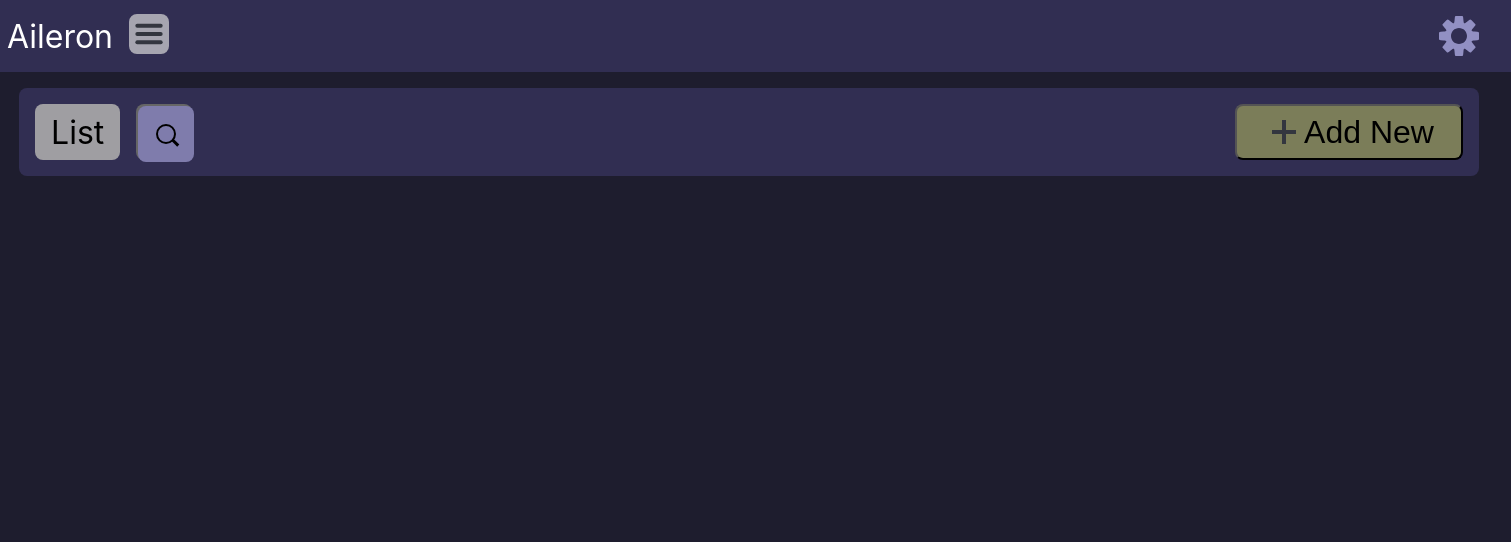
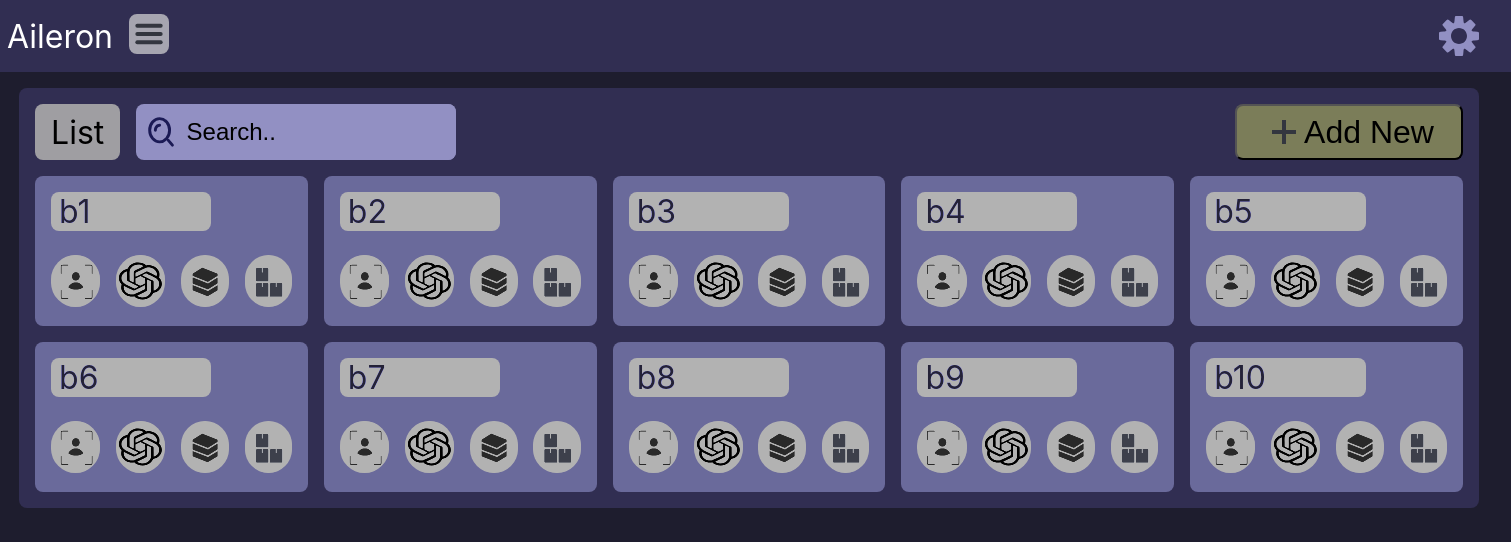
Before and after one commit to Duc7111/AIGENT_JS, an Electron app: page frontend/src/index.html in a window 1600 px wide. Shown: the top 542 px of the page, 89-1600 px from the left. Drawn offline with Linux system fonts and the light colour scheme.

Commit message:
show list component

```diff
--- a/frontend/src/index.css
+++ b/frontend/src/index.css
@@ -231,77 +231,98 @@ body {
   align-items: center;
 }
 
-.base {
-  position: relative;
+.base{
+  display: flex;
+  justify-content: center;
+  align-items: center;
   height: 56px;
-  width: 200px;
+  width: 320px;
+  background-color: #9290C3;
+  border-radius: 8px;
   margin-left: 16px;
+  border: none;
+  border-style: none;
 }
-.search-box {
-  width: 56px;
-  height: 56px;
+
+.base .ic_search{
+  height: 40px;
+  width: auto;
+  margin: 8px;
+}
+
+.base .search_bar{
+  height: 100%;
+  width: 100%;
+  background-color:inherit;
+  border-radius: 8px;
+  border: none;
+  border-style: none;
+  font-size: 24px;
+}
+
+.search_bar::placeholder{
+  color: #000000;
+  font-size: 24px;
+}
+
+.search_bar:focus{
+  outline: none;
+}
+
+.base.clicked {
+  border: 2px solid transparent;
+  transition: border-color 0.3s ease;
+  border-color: black;
+}
+
+#list-directory{
+  margin-top: 16px;
+  display: grid;
+  grid-template-columns: repeat(auto-fill, minmax(230px, 1fr));
+  grid-gap: 16px;
+}
+
+.directory-content{
+  display: flex;
+  flex-direction: column;
+  justify-content: left;
+
+  height: 150px;
+  width: 100%;
+  background-color: #9897DD;
   border-radius: 8px;
   cursor: pointer;
-  position: absolute;
-  background: #7F7CAC;
-  z-index: 9;
-  transition: .3s;
-  transform: translate(2px, 2px);
+  filter: brightness(0.7);
 }
-.search-box:before, .search-box:after {
-  content: "";
-  position: absolute;
+
+.directory-name{
+  margin: 16px;
+  width: 160px;
+  height: 52px;
+  border-radius: 8px;
+  font-size: 32px;
+  color: #1E1D2E;
+  background-color: #9897DD;
+  filter: brightness(1.7);
+  justify-items: center;
+  padding-left: 8px;
 }
-.search-box:before {
-  width: 16px;
-  height: 16px;
-  border: 2px solid black;
-  border-radius: 50%;
-  left: 50%;
-  top: 50%;
-  transform: translate(-50%, -50%);
+
+.directory-icons{
+  display: flex;
+  justify-content: space-between;
+  height: 100%;
+  margin-top:8px;
+  margin-left: 16px;
+  margin-right: 16px;
+
 }
-.search-box:after {
-  width: 2.5px;
-  height: 8px;
-  background: black;
-  top: 50%;
-  left: 50%;
-  transform: translate(8px, 5px) rotate(-45deg);
+
+.icon_model{
+  height: 52px;
+  width: auto;
+  background-color: #9897DD;
+  filter: brightness(1.7);
+  border-radius: 50px;
+  color: #1E1D2E;
 }
-input {
-  width: 56px;
-  height: 56px;
-  border-radius: 8px;
-  border: none;
-  color: white;
-  font-size: 14px;
-  background: #666;
-  position: absolute;
-  z-index: 6;
-  transition: .3s;
-}
-.cross {
-  cursor: pointer;
-  font-size: 25px;
-  transition: .3s;
-  position: relative;
-  z-index: 3;
-  display: inline-block;
-  transform: translate(20px, 11px) rotate(-360deg);
-}
-.move-search {
-  width: 40px;
-  height: 40px;
-  border-radius: 50%;
-  transform: translate(355px, 5px);
-}
-.active input {
-  width: 400px;
-  height: 40px;
-  padding: 0 60px 0 20px;
-  border-radius: 30px;
-}
-.show-cross {
-  transform: translate(420px, 11px) rotate(0deg);
-}
--- a/frontend/src/index.html
+++ b/frontend/src/index.html
@@ -67,9 +67,14 @@
             <div class="left-header">
               <div class="text chatflow-name">List</div>
               <div class="base">
-                <input type="text" />
-                <div class="search-box"></div>
-                <div class="cross">X</div>
+                <img src="./image/ic_search.svg" class="ic_search" />
+                <input
+                  type="text"
+                  class="search_bar"
+                  placeholder="Search.."
+                  onclick="search()"
+                  onblur="reset()"
+                />
               </div>
             </div>
             <div class="right-header">
@@ -88,9 +93,14 @@
             <div class="left-header">
               <div class="text chatflow-name">Libraries</div>
               <div class="base">
-                <input type="text" />
-                <div class="search-box"></div>
-                <div class="cross">X</div>
+                <img src="./image/ic_search.svg" class="ic_search" />
+                <input
+                  type="text"
+                  class="search_bar"
+                  placeholder="Search.."
+                  onclick="search()"
+                  onblur="reset()"
+                />
               </div>
             </div>
           </div>
@@ -103,9 +113,14 @@
             <div class="left-header">
               <div class="text chatflow-name">Assistants</div>
               <div class="base">
-                <input type="text" />
-                <div class="search-box"></div>
-                <div class="cross">X</div>
+                <img src="./image/ic_search.svg" class="ic_search" />
+                <input
+                  type="text"
+                  class="search_bar"
+                  placeholder="Search.."
+                  onclick="search()"
+                  onblur="reset()"
+                />
               </div>
             </div>
           </div>
@@ -116,9 +131,14 @@
             <div class="left-header">
               <div class="text chatflow-name">API View</div>
               <div class="base">
-                <input type="text" />
-                <div class="search-box"></div>
-                <div class="cross">X</div>
+                <img src="./image/ic_search.svg" class="ic_search" />
+                <input
+                  type="text"
+                  class="search_bar"
+                  placeholder="Search.."
+                  onclick="search()"
+                  onblur="reset()"
+                />
               </div>
             </div>
           </div>
@@ -186,5 +206,117 @@
         });
       });
     </script>
+
+    <script>
+      function search() {
+        var baseDiv = document.querySelector(".base");
+        baseDiv.classList.add("clicked");
+      }
+
+      function resetBorder() {
+        var baseDiv = document.querySelector(".base");
+        baseDiv.classList.remove("clicked");
+      }
+    </script>
+
+    <script>
+      var jsonData = [
+        {
+          name: "b1",
+          icon1: "icon1.svg",
+          icon2: "icon2.svg",
+          icon3: "icon3.svg",
+          icon4: "icon4.svg",
+        },
+        {
+          name: "b2",
+          icon1: "icon1.svg",
+          icon2: "icon2.svg",
+          icon3: "icon3.svg",
+          icon4: "icon4.svg",
+        },
+        {
+          name: "b3",
+          icon1: "icon1.svg",
+          icon2: "icon2.svg",
+          icon3: "icon3.svg",
+          icon4: "icon4.svg",
+        },
+        {
+          name: "b4",
+          icon1: "icon1.svg",
+          icon2: "icon2.svg",
+          icon3: "icon3.svg",
+          icon4: "icon4.svg",
+        },
+        {
+          name: "b5",
+          icon1: "icon1.svg",
+          icon2: "icon2.svg",
+          icon3: "icon3.svg",
+          icon4: "icon4.svg",
+        },
+        {
+          name: "b6",
+          icon1: "icon1.svg",
+          icon2: "icon2.svg",
+          icon3: "icon3.svg",
+          icon4: "icon4.svg",
+        },
+        {
+          name: "b7",
+          icon1: "icon1.svg",
+          icon2: "icon2.svg",
+          icon3: "icon3.svg",
+          icon4: "icon4.svg",
+        },
+        {
+          name: "b8",
+          icon1: "icon1.svg",
+          icon2: "icon2.svg",
+          icon3: "icon3.svg",
+          icon4: "icon4.svg",
+        },
+        {
+          name: "b9",
+          icon1: "icon1.svg",
+          icon2: "icon2.svg",
+          icon3: "icon3.svg",
+          icon4: "icon4.svg",
+        },
+        {
+          name: "b10",
+          icon1: "icon1.svg",
+          icon2: "icon2.svg",
+          icon3: "icon3.svg",
+          icon4: "icon4.svg",
+        },
+      ];
+
+      function listDir(data) {
+        var listDirectory = document.getElementById("list-directory");
+
+        // clear existing content
+        listDirectory.innerHTML = "";
+        data.forEach((item) => {
+          var div = document.createElement("div");
+          div.className = "directory-content";
+          div.innerHTML = `
+            <div class="directory-name">${item.name}</div>
+            <div class="directory-icons">
+              <img src="./image/icmodel/${item.icon1}" class="icon_model" />
+              <img src="./image/icmodel/${item.icon2}" class="icon_model" />
+              <img src="./image/icmodel/${item.icon3}" class="icon_model" />
+              <img src="./image/icmodel/${item.icon4}" class="icon_model" />
+          </div>
+        `;
+          listDirectory.appendChild(div);
+        });
+      }
+
+      window.onload = function () {
+        listDir(jsonData);
+      };
+    </script>
   </body>
 </html>
```
Also changed, not shown: frontend/src/image/ic_search.svg (added), frontend/src/image/icmodel/icon1.svg (added), frontend/src/image/icmodel/icon2.svg (added), frontend/src/image/icmodel/icon3.svg (added), frontend/src/image/icmodel/icon4.svg (added).
